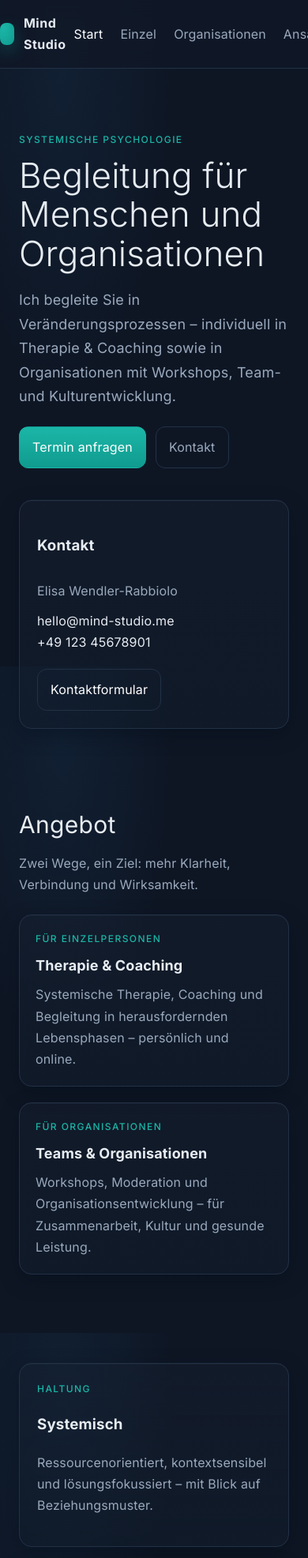
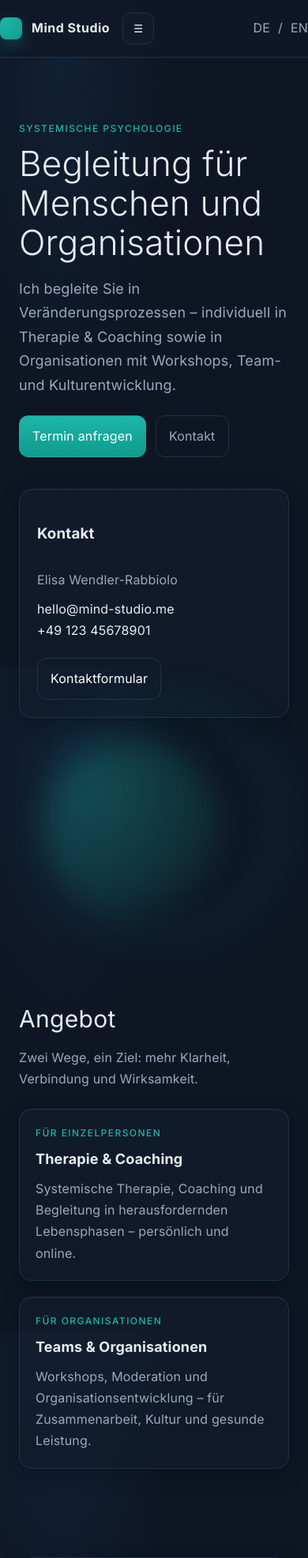
Before and after one commit to VinniWe/mind-studio-website, a PHP site: page / in a window 390 px wide; the page is wider, and only the part inside the window is pictured. Shown: the top 1973 px of that part at 79% size. Run offline with PHP 8.4, Linux system fonts and the light colour scheme.

Commit message:
UI: responsive header, hero visuals, FormSubmit contact + danke page

```diff
--- a/assets/css/styles.css
+++ b/assets/css/styles.css
@@ -48,6 +48,7 @@ header.site-header {
   justify-content: space-between;
   padding: 16px 0;
 }
+.nav-left { display: flex; align-items: center; gap: 16px; }
 .brand {
   display: flex;
   align-items: center;
@@ -65,6 +66,28 @@ header.site-header {
 .nav-links a { color: var(--color-muted); transition: color .2s ease, opacity .2s ease; }
 .nav-links a:hover, .nav-links a.active { color: #fff; }
 
+/* Mobile menu */
+.mobile-toggle {
+  display: none;
+  width: 40px; height: 40px;
+  border-radius: 10px;
+  border: 1px solid var(--color-border);
+  background: rgba(24,34,51,0.35);
+  color: #fff;
+}
+.mobile-menu {
+  display: none;
+  position: fixed; inset: 64px 16px auto 16px;
+  border: 1px solid var(--color-border);
+  border-radius: 16px;
+  background: rgba(16,27,42,0.96);
+  backdrop-filter: blur(10px);
+  padding: 16px;
+}
+.mobile-menu a { display: block; padding: 10px 6px; color: var(--color-muted); }
+.mobile-menu a:hover, .mobile-menu a.active { color: #fff; }
+.mobile-menu.open { display: block; }
+
 .lang-switch { display: flex; gap: 10px; align-items: center; color: var(--color-muted); }
 .lang-switch a { color: var(--color-muted); }
 .lang-switch a:hover { color: #fff; }
@@ -77,6 +100,25 @@ header.site-header {
   display: grid;
   grid-template-columns: 1.2fr 0.8fr;
   gap: 40px;
+}
+.hero .visual {
+  position: relative;
+  height: 260px;
+}
+.blob, .ring {
+  position: absolute;
+  filter: blur(20px);
+  opacity: 0.9;
+}
+.blob {
+  width: 220px; height: 220px; border-radius: 50%;
+  background: radial-gradient(120% 120% at 30% 30%, rgba(27,182,167,0.35), rgba(16,27,42,0));
+  top: 10%; left: 10%;
+}
+.ring {
+  width: 260px; height: 260px; border-radius: 50%;
+  box-shadow: 0 0 0 2px rgba(27,182,167,0.15) inset, 0 0 80px rgba(27,182,167,0.2);
+  top: 0; right: 8%;
 }
 .eyebrow { color: var(--color-accent); font-weight: 500; letter-spacing: 0.12em; text-transform: uppercase; font-size: 12px; }
 .hero h1 { font-size: 44px; line-height: 1.13; margin: 10px 0 18px; font-weight: 300; }
@@ -146,4 +188,6 @@ label { color: var(--color-muted); font-size: 14px; }
   .hero-grid { grid-template-columns: 1fr; }
   .grid-2 { grid-template-columns: 1fr; }
   .grid-3 { grid-template-columns: 1fr; }
+  .nav-links { display: none; }
+  .mobile-toggle { display: inline-flex; align-items: center; justify-content: center; }
 }
--- /dev/null
+++ b/assets/js/site.js
@@ -0,0 +1,14 @@
+(() => {
+  const toggle = document.querySelector('[data-mobile-toggle]');
+  const menu = document.querySelector('[data-mobile-menu]');
+  if (toggle && menu) {
+    toggle.addEventListener('click', () => {
+      menu.classList.toggle('open');
+    });
+    document.addEventListener('click', (e) => {
+      if (!menu.contains(e.target) && !toggle.contains(e.target)) {
+        menu.classList.remove('open');
+      }
+    });
+  }
+})();
--- a/index.html
+++ b/index.html
@@ -12,14 +12,18 @@
     <meta property="og:image" content="/assets/img/social.png">
     <link rel="icon" href="/assets/img/favicon.svg" type="image/svg+xml">
     <link rel="stylesheet" href="/assets/css/styles.css">
+    <script defer src="/assets/js/site.js"></script>
   </head>
   <body>
     <header class="site-header">
       <div class="container nav">
-        <a class="brand" href="/">
+        <div class="nav-left">
+          <a class="brand" href="/">
           <span class="brand-mark" aria-hidden="true"></span>
           <span>Mind Studio</span>
-        </a>
+          </a>
+          <button class="mobile-toggle" aria-label="Menü öffnen" data-mobile-toggle>☰</button>
+        </div>
         <nav class="nav-links" aria-label="Hauptnavigation">
           <a class="active" href="/">Start</a>
           <a href="/leistungen-einzel.html">Einzel</a>
@@ -32,6 +36,15 @@
           <span class="muted">/</span>
           <a href="/en/">EN</a>
         </div>
+      </div>
+      <div class="mobile-menu" data-mobile-menu>
+        <a class="active" href="/">Start</a>
+        <a href="/leistungen-einzel.html">Einzel</a>
+        <a href="/leistungen-organisationen.html">Organisationen</a>
+        <a href="/ansatz.html">Ansatz</a>
+        <a href="/kontakt.html">Kontakt</a>
+        <hr style="border-color: var(--color-border); opacity: .4;">
+        <a href="/en/">English</a>
       </div>
     </header>
 
@@ -57,6 +70,12 @@
             <div class="spacer"></div>
             <a class="btn" href="/kontakt.html">Kontaktformular</a>
           </aside>
+        </div>
+        <div class="container">
+          <div class="visual">
+            <div class="blob"></div>
+            <div class="ring"></div>
+          </div>
         </div>
       </section>
 
```
Also changed, not shown: ansatz.html (+14 -1 lines), en/index.html (+9 -1 lines), kontakt.html (+14 -1 lines), leistungen-einzel.html (+14 -1 lines), leistungen-organisationen.html (+14 -1 lines).
